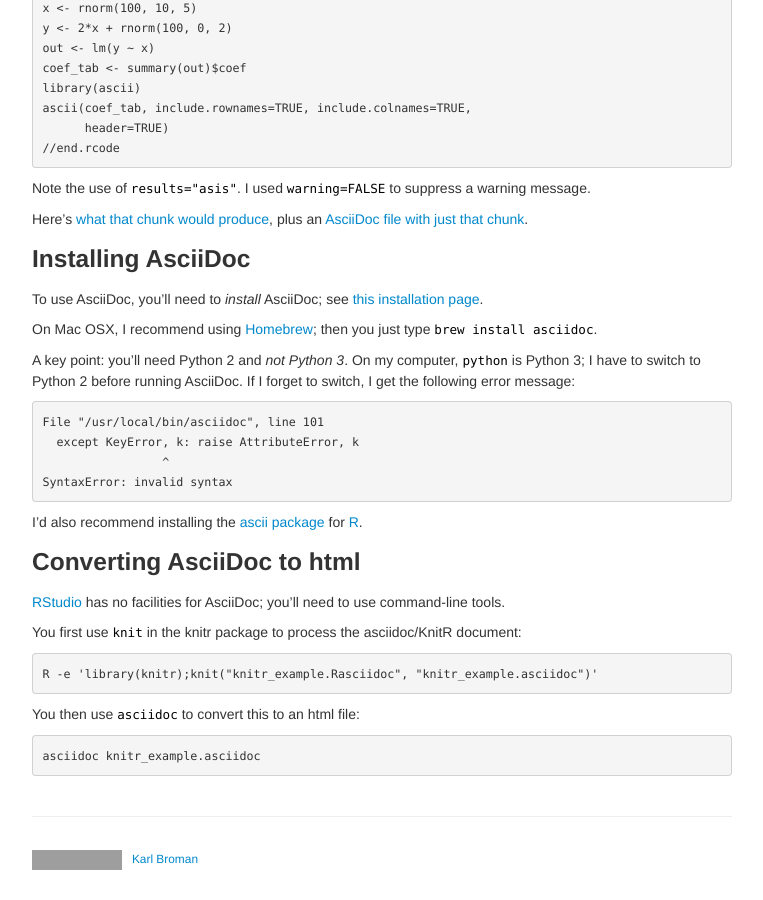
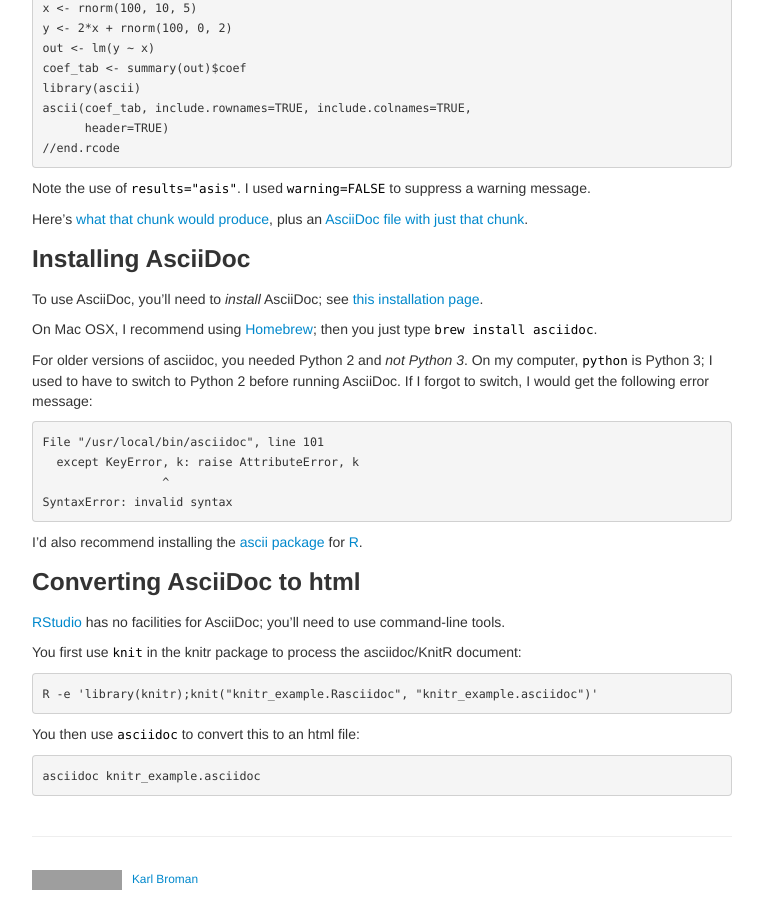
Before and after one commit to kbroman/knitr_knutshell, a Jekyll site: the page built from pages/asciidoc.md, in a window 1280 px wide and 900 px high, scrolled down 1242 px. Shown: the whole window, without its empty margins (258-1021 px from the left). Built offline with Jekyll 4.4.1, drawn with Linux system fonts in a browser that asks for light colours; grey boxes are pictures that could not be loaded.

Commit message:
pages/asciidoc: asciidoc no longer seems to need python 2

```diff
--- a/pages/asciidoc.md
+++ b/pages/asciidoc.md
@@ -107,9 +107,9 @@ To use AsciiDoc, you'll need to _install_ AsciiDoc; see
 On Mac OSX, I recommend using [Homebrew](https://brew.sh/); then you
 just type `brew install asciidoc`.
 
-A key point: you'll need Python 2 and _not Python 3_.
-On my computer, `python` is Python 3; I have to switch to Python 2
-before running AsciiDoc. If I forget to switch, I get the following
+For older versions of asciidoc, you needed Python 2 and _not Python 3_.
+On my computer, `python` is Python 3; I used to have to switch to Python 2
+before running AsciiDoc. If I forgot to switch, I would get the following
 error message:
 
     File "/usr/local/bin/asciidoc", line 101
```
